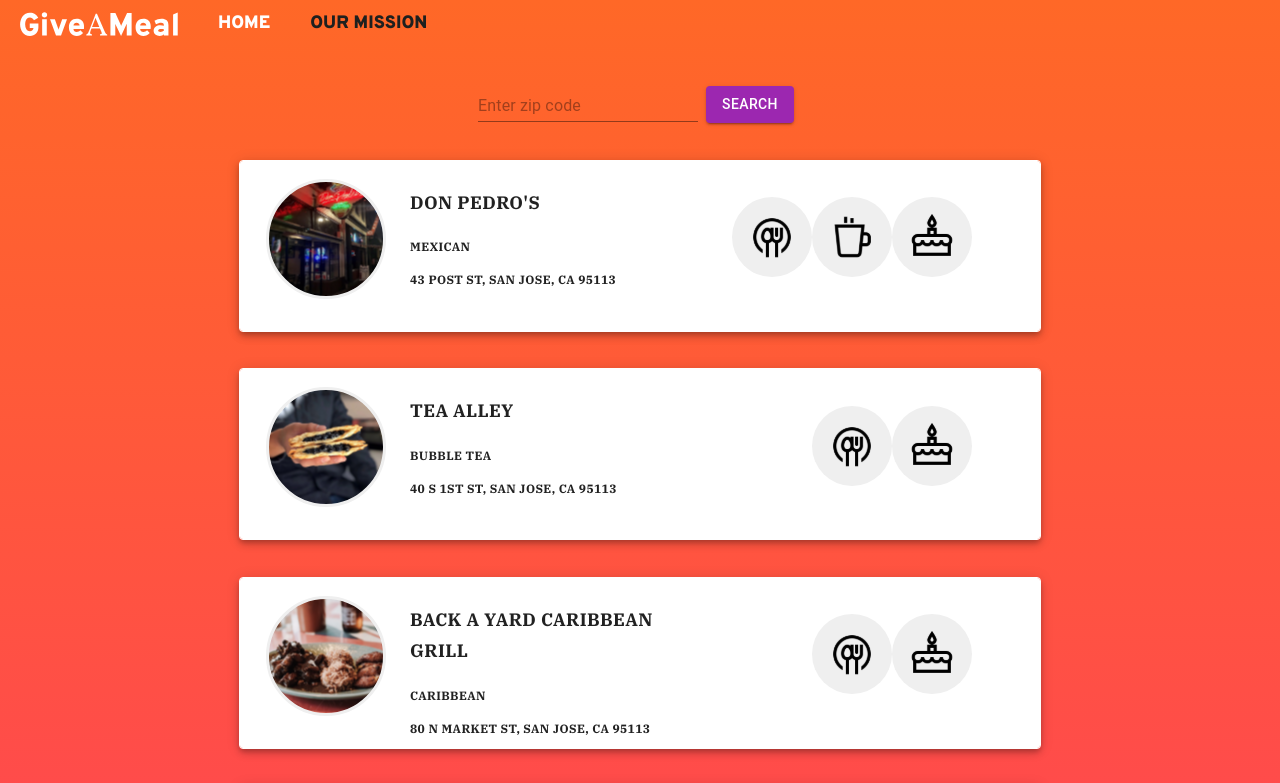
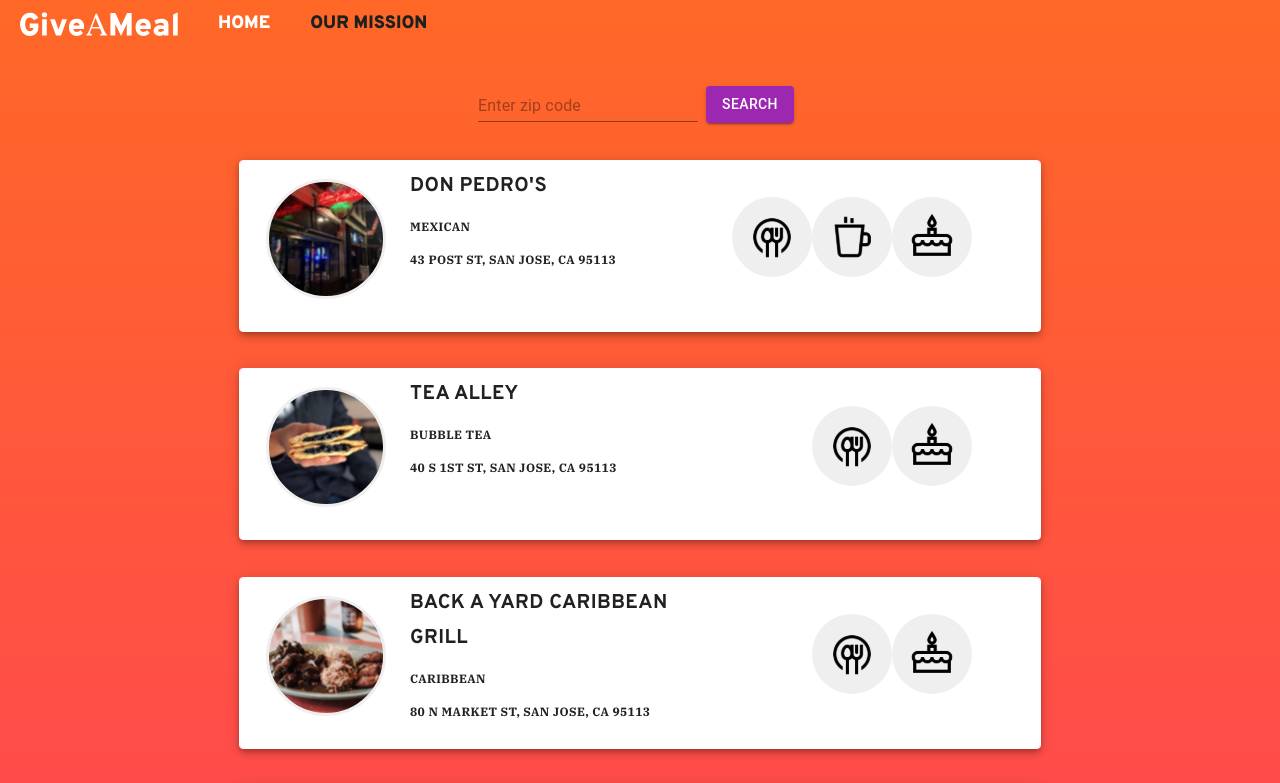
Before and after one commit to iambcho/gam_frontend, a React (Create React App) app: page /restaurants in a window 1280 px wide. Shown: the top 783 px of the page. Built offline with nearby package versions, Linux system fonts and the light colour scheme.

Commit message:
minor changes

```diff
--- a/src/App.css
+++ b/src/App.css
@@ -111,6 +111,13 @@ h1{
 h2{
   font-family: 'Overpass';
   font-size: 27px;
+  margin: 0;
+  padding: 0;
+}
+
+.restaurant-title{
+  font-family: 'Overpass';
+  font-size: 20px;
   margin: 0;
   padding: 0;
 }
```
